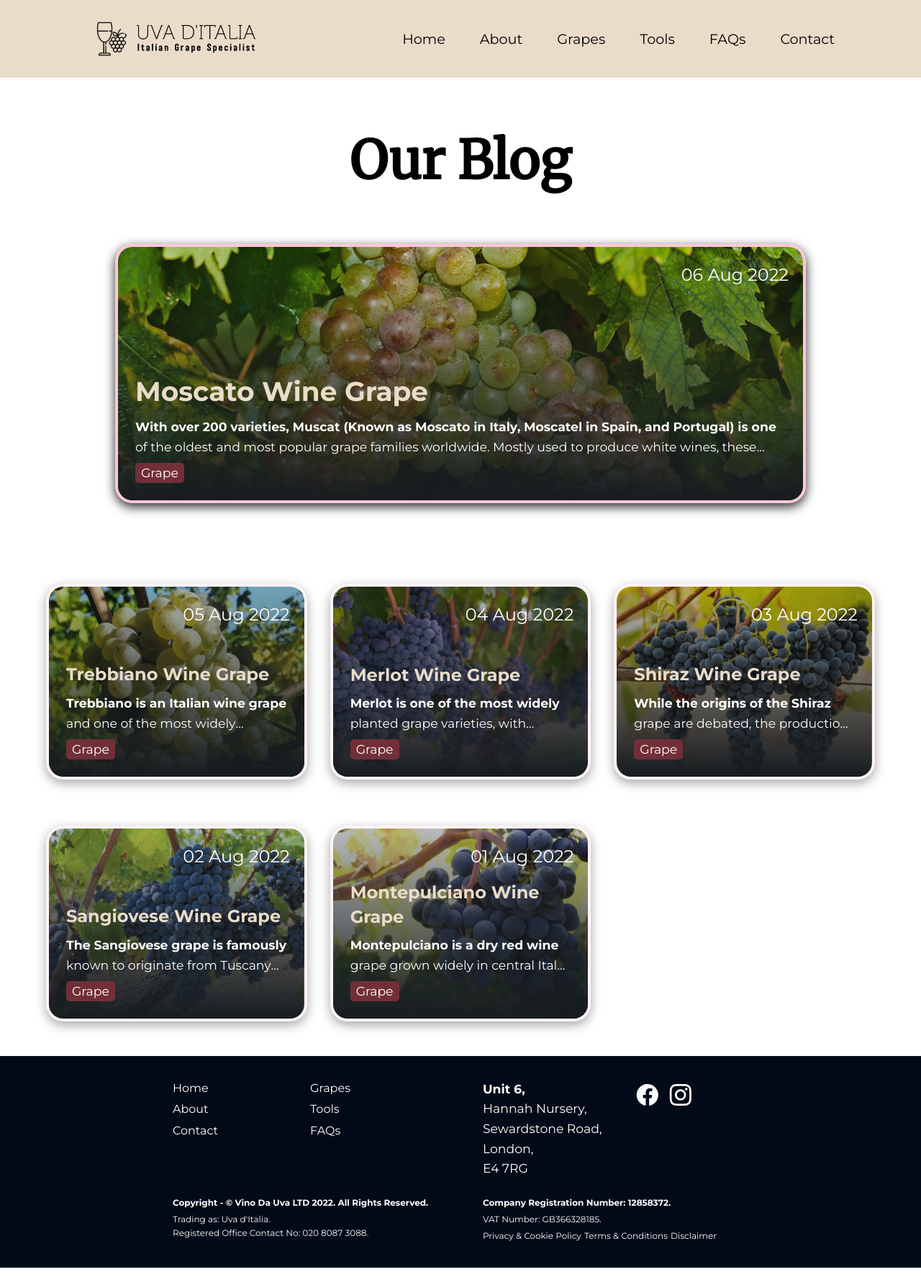
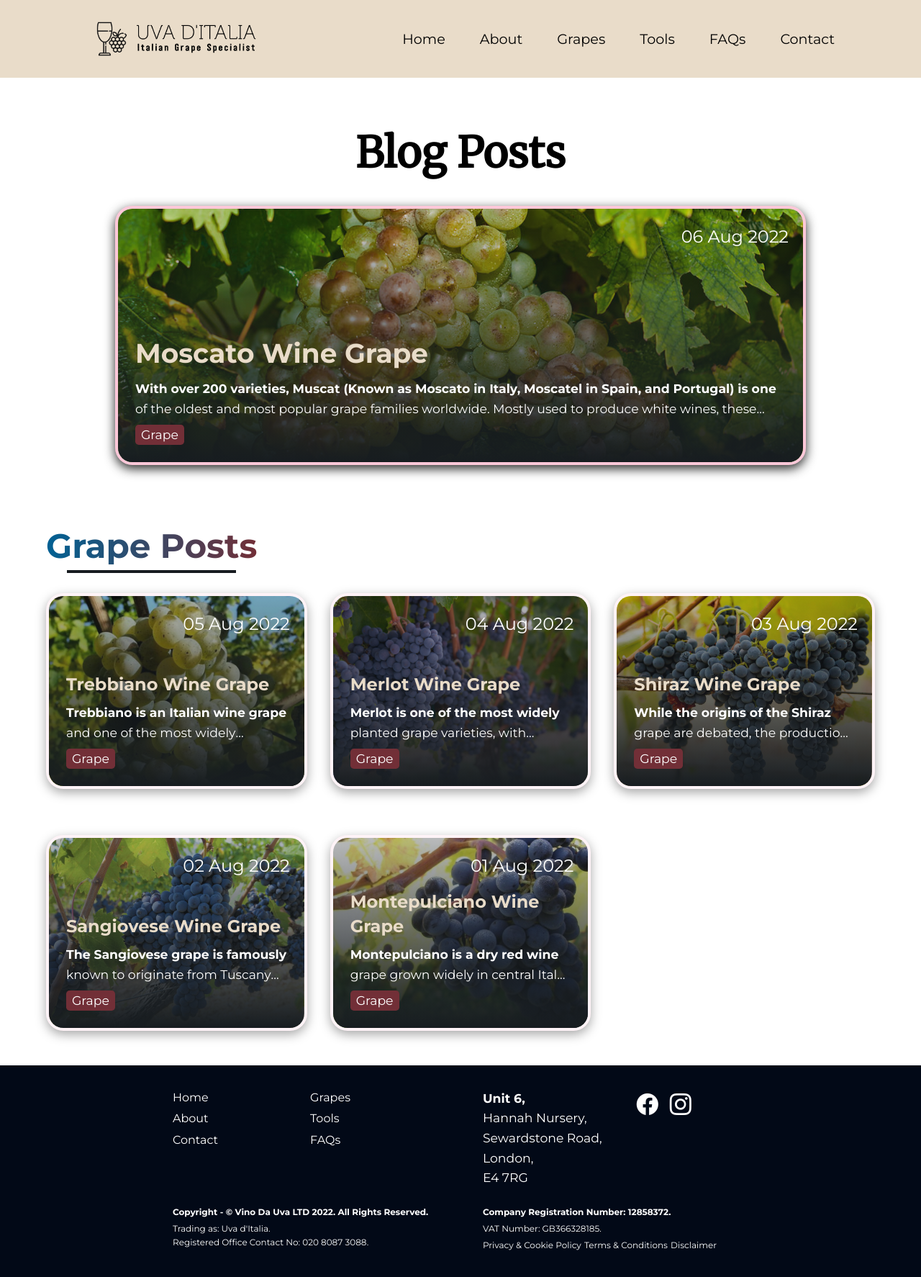
Before and after one commit to GG1982/vina-da-uva, a Jekyll site: the page built from pages/blog.html, in a window 1280 px wide. Shown: the whole page at 72% size. Built offline with Jekyll 4.4.1, drawn with Linux system fonts in a browser that asks for light colours.

Commit message:
include header of category

```diff
--- a/_sass/blog.scss
+++ b/_sass/blog.scss
@@ -71,6 +71,27 @@
 
 
 // Card
+
+.post-cat-title {
+    // background-color: #722F37;
+    margin-bottom: 2rem;
+    width: fit-content;
+    background: linear-gradient(to right, #006194 0%, #722F37 100%);
+    -webkit-background-clip: text;
+    -webkit-text-fill-color: transparent;
+    position: relative;
+}
+
+.post-cat-title::after {
+    position: absolute;
+    content: "";
+    bottom: -4px;
+    left: 10%;
+    right: 0;
+    width: 80%;
+    height: 4px;
+    background-color: #171c20;
+}
 .card {
     width: Min(20em, 100%);
     aspect-ratio: 4 / 3;
--- a/pages/blog.html
+++ b/pages/blog.html
@@ -4,8 +4,13 @@ title: blog - Buy Italian Wine Grapes
 permalink: /blog/
 custom_css: blog
 ---
-<main class="blog-posts flex-col width-m mx-auto gap-4 padding-t-4">
-    <h1 class="mx-auto capitalize">Our Blog</h1>
+
+{% assign cat = page.categories[0] %}
+{% assign cat_list = site.categories[cat] %}
+
+
+<main class="blog-posts flex-col width-m mx-auto gap-2 padding-t-4">
+    <h1 class="mx-auto font-4 capitalize">Blog Posts</h1>
     <section>
         <!-- <h2 class="capitalize">Latest article</h2> -->
         <ul class="recent-post">
@@ -23,11 +28,14 @@ custom_css: blog
         </ul>
     </section>
 
-        <!-- <h2 class="capitalize">Older Articles</h2> -->
+    <section class="cards-container mx-auto padding-block-3">
+        {% for category in site.categories %}
+            {% capture category_name %}{{ category | first }}{% endcapture %}
+            <h3 class="post-cat-title capitalize">{{category_name}} posts</h3>
+        {% endfor %}
+        <ul class="grid-auto-fit grid-items-center mx-auto row-gap-4 col-gap-2">
 
-        <section class="cards-container mx-auto padding-block-3">
-            <ul class="grid-auto-fit grid-items-center mx-auto row-gap-4 col-gap-2">
-                {% for post in site.posts limit: 5 offset: 1 %}
+        {% for post in site.categories.grape limit: 5 offset: 1 %}
         <li class="">
             <a class="card" href="{{ post.url }}" style="--bg-img: url({{ site.baseurl }}/{{ post.image }})">
             <div class="card-content">
```
Lines whose indentation alone changed are shown as unchanged.
